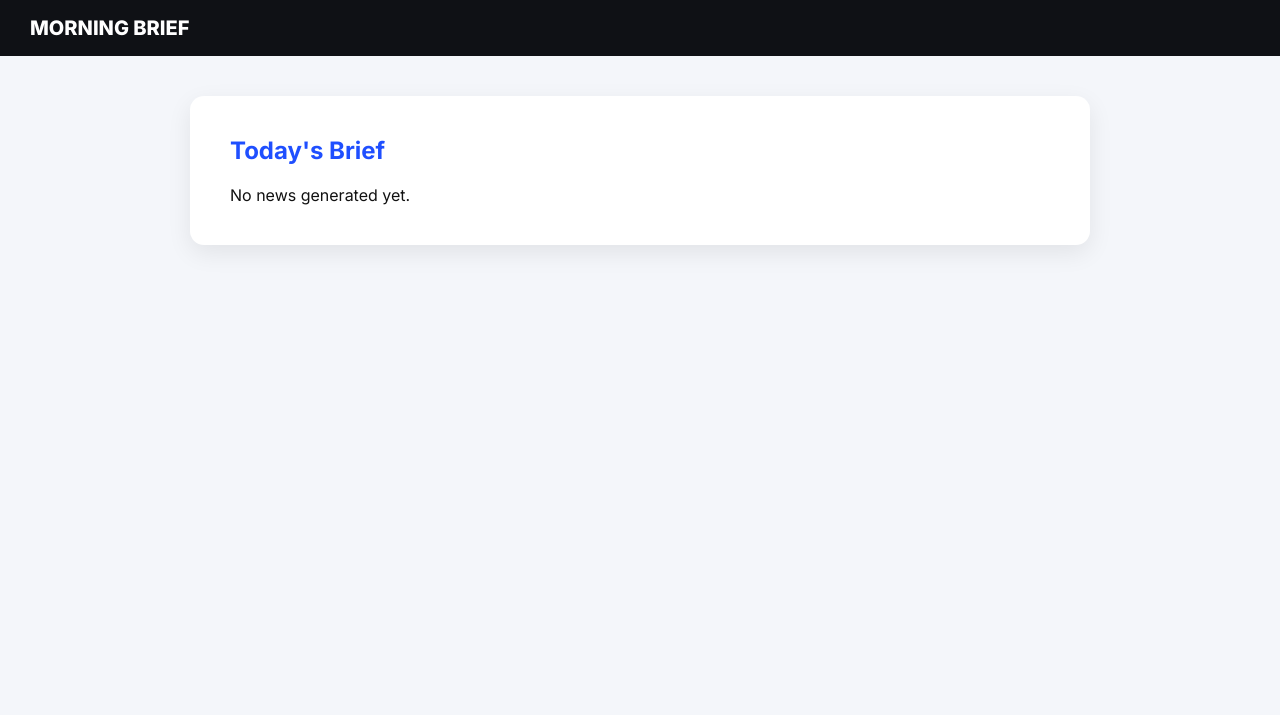
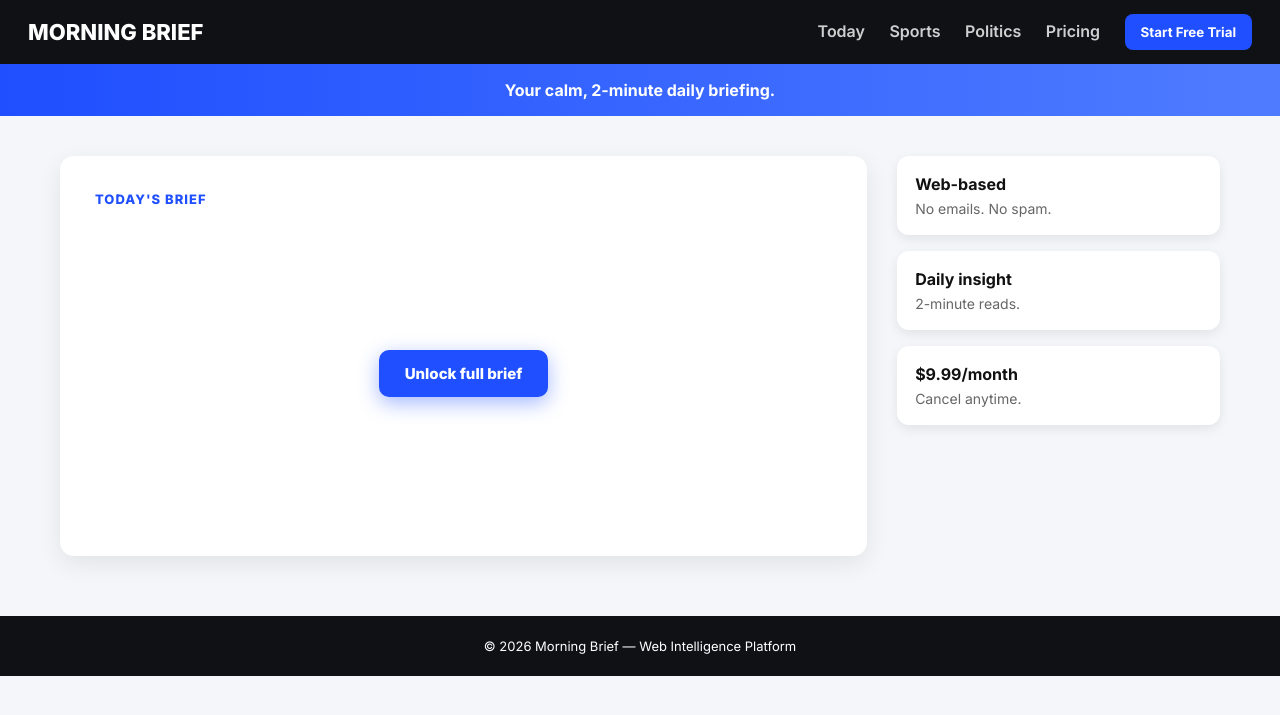
Before and after one commit to justinjunzezheng/morning-brief, a Flask app: page / in a window 1280 px wide. Shown: the top 715 px of the page. Run offline with Flask 3, Linux system fonts and the light colour scheme.

Commit message:
index.html

```diff
--- a/morning-brief/templates/index.html/index.html
+++ b/morning-brief/templates/index.html/index.html
@@ -4,6 +4,7 @@
 <meta charset="UTF-8">
 <title>Morning Brief</title>
 <meta name="viewport" content="width=device-width, initial-scale=1.0">
+<link rel="icon" type="image/png" href="logo.png">
 
 <link href="https://fonts.googleapis.com/css2?family=Inter:wght@400;600;700;800&display=swap" rel="stylesheet">
 
@@ -26,52 +27,319 @@ body {
   color: #111;
 }
 
+/* PROGRESS BAR */
+#progress {
+  height: 4px;
+  background: var(--blue);
+  width: 0%;
+  position: fixed;
+  top: 0;
+  left: 0;
+  z-index: 999;
+}
+
+/* NAV */
 .navbar {
+  position: sticky;
+  top: 0;
   background: var(--black);
   color: white;
-  padding: 16px 30px;
-  font-weight: 800;
-  font-size: 20px;
+  padding: 14px 28px;
+  display: flex;
+  justify-content: space-between;
+  align-items: center;
+  z-index: 100;
 }
 
+.logo {
+  font-weight: 800;
+  font-size: 22px;
+}
+
+.nav-links a,
+.nav-links span {
+  margin-left: 20px;
+  cursor: pointer;
+  font-weight: 600;
+  opacity: 0.8;
+  color: white;
+  text-decoration: none;
+  font-size: inherit;
+}
+
+.nav-links a:hover,
+.nav-links span:hover {
+  opacity: 1;
+}
+
+.cta-btn {
+  background: var(--blue);
+  border: none;
+  padding: 10px 16px;
+  color: white;
+  font-weight: 700;
+  cursor: pointer;
+  border-radius: 8px;
+  margin-left: 20px;
+}
+
+/* HERO BAR */
+.breaking {
+  background: linear-gradient(90deg,#1f4fff,#4f7cff);
+  color: white;
+  padding: 16px;
+  font-weight: 700;
+  text-align: center;
+}
+
+/* GRID */
 .container {
-  max-width: 900px;
+  max-width: 1200px;
   margin: 40px auto;
+  padding: 0 20px;
+  display: grid;
+  grid-template-columns: 2.5fr 1fr;
+  gap: 30px;
+}
+
+/* MAIN */
+.main-story {
+  background: white;
+  border-radius: 14px;
+  overflow: hidden;
+  box-shadow: 0 8px 25px rgba(0,0,0,0.08);
+  min-height: 400px;
+}
+
+.main-content {
+  padding: 35px;
+}
+
+.category {
+  color: var(--blue);
+  font-weight: 800;
+  font-size: 13px;
+  letter-spacing: 1px;
+}
+
+.main-content h1 {
+  font-size: 36px;
+  margin: 12px 0;
+}
+
+/* PAYWALL */
+.paywall {
+  position: relative;
+  margin-top: 30px;
+}
+
+.locked {
+  filter: blur(8px);
+  user-select: none;
+  pointer-events: none;
+  min-height: 200px;
+}
+
+.overlay {
+  position: absolute;
+  inset: 0;
+  background: linear-gradient(to bottom, transparent 20%, white 70%);
+  display: flex;
+  align-items: flex-end;
+  justify-content: center;
+  padding-bottom: 40px;
+}
+
+.unlock-btn {
+  background: var(--blue);
+  color: white;
+  padding: 14px 26px;
+  font-weight: 800;
+  border-radius: 10px;
+  cursor: pointer;
+  font-size: 15px;
+  box-shadow: 0 6px 20px rgba(31,79,255,0.4);
+  transition: 0.2s;
+}
+
+.unlock-btn:hover {
+  transform: translateY(-2px);
+}
+
+/* SIDEBAR */
+.sidebar .card {
+  background: white;
+  padding: 18px;
+  border-radius: 12px;
+  margin-bottom: 16px;
+  box-shadow: 0 4px 12px rgba(0,0,0,0.08);
+}
+
+.card h3 {
+  font-size: 16px;
+  margin-bottom: 6px;
+}
+
+.card p {
+  font-size: 14px;
+  color: var(--darkgray);
+}
+
+/* MODAL */
+.modal {
+  position: fixed;
+  inset: 0;
+  background: rgba(0,0,0,0.6);
+  display: none;
+  align-items: center;
+  justify-content: center;
+  z-index: 2000;
+}
+
+.modal-box {
   background: white;
   padding: 40px;
-  border-radius: 14px;
-  box-shadow: 0 8px 25px rgba(0,0,0,0.08);
+  border-radius: 16px;
+  width: 340px;
+  text-align: center;
+  animation: pop 0.3s ease;
 }
 
-h2 {
-  color: var(--blue);
+.modal-box h2 {
+  margin-bottom: 10px;
+}
+
+.modal-box p {
+  color: var(--darkgray);
+  font-size: 14px;
   margin-bottom: 20px;
 }
 
-pre {
-  white-space: pre-wrap;
-  font-size: 16px;
-  line-height: 1.6;
+.modal-box button {
+  background: var(--blue);
+  border: none;
+  padding: 12px 20px;
+  color: white;
+  font-weight: 700;
+  border-radius: 8px;
+  cursor: pointer;
+  width: 100%;
+}
+
+@keyframes pop {
+  from {transform: scale(0.8); opacity:0}
+  to {transform: scale(1); opacity:1}
+}
+
+footer {
+  background: var(--black);
+  color: white;
+  text-align: center;
+  padding: 22px;
+  margin-top: 60px;
+  font-size: 13px;
+}
+
+/* MOBILE */
+@media (max-width: 900px) {
+  .container {
+    grid-template-columns: 1fr;
+  }
 }
 </style>
 </head>
 
 <body>
 
+<div id="progress"></div>
+
 <div class="navbar">
-MORNING BRIEF
+  <div class="logo">MORNING BRIEF</div>
+  <div class="nav-links">
+    <span>Today</span>
+    <a href="sports.html">Sports</a>
+    <a href="politics.html">Politics</a>
+    <a href="pricing.html">Pricing</a>
+    <button class="cta-btn" onclick="openModal()">Start Free Trial</button>
+  </div>
+</div>
+
+<div class="breaking">
+  Your calm, 2-minute daily briefing.
 </div>
 
 <div class="container">
-<h2>Today's Brief</h2>
 
-{% if issue %}
-<pre>{{ issue.content }}</pre>
-{% else %}
-<p>No news generated yet.</p>
-{% endif %}
+  <div class="main-story">
+    <div class="main-content">
+      <div class="category">TODAY'S BRIEF</div>
+      <h1></h1>
+
+      <div class="paywall">
+        <div id="premium" class="locked">
+          <!-- Dynamic content goes here -->
+        </div>
+
+        <div id="overlay" class="overlay">
+          <div class="unlock-btn" onclick="openModal()">Unlock full brief</div>
+        </div>
+      </div>
+
+    </div>
+  </div>
+
+  <div class="sidebar">
+    <div class="card">
+      <h3>Web-based</h3>
+      <p>No emails. No spam.</p>
+    </div>
+    <div class="card">
+      <h3>Daily insight</h3>
+      <p>2-minute reads.</p>
+    </div>
+    <div class="card">
+      <h3>$9.99/month</h3>
+      <p>Cancel anytime.</p>
+    </div>
+  </div>
 
 </div>
 
+<footer>
+© 2026 Morning Brief — Web Intelligence Platform
+</footer>
+
+<div id="modal" class="modal">
+  <div class="modal-box">
+    <h2>Start Free Trial</h2>
+    <p>Unlock today’s full briefing instantly.</p>
+    <button onclick="unlock()">Unlock Now</button>
+  </div>
+</div>
+
+<script>
+window.addEventListener("scroll", () => {
+  const scroll = document.documentElement.scrollTop;
+  const height = document.documentElement.scrollHeight - window.innerHeight;
+  document.getElementById("progress").style.width = (scroll/height)*100 + "%";
+});
+
+function openModal() {
+  document.getElementById("modal").style.display = "flex";
+}
+
+function unlock() {
+  localStorage.setItem("access","true");
+  document.getElementById("premium").classList.remove("locked");
+  document.getElementById("overlay").style.display = "none";
+  document.getElementById("modal").style.display = "none";
+}
+
+if (localStorage.getItem("access") === "true") {
+  document.getElementById("premium").classList.remove("locked");
+  document.getElementById("overlay").style.display = "none";
+}
+</script>
+
 </body>
 </html>
```
